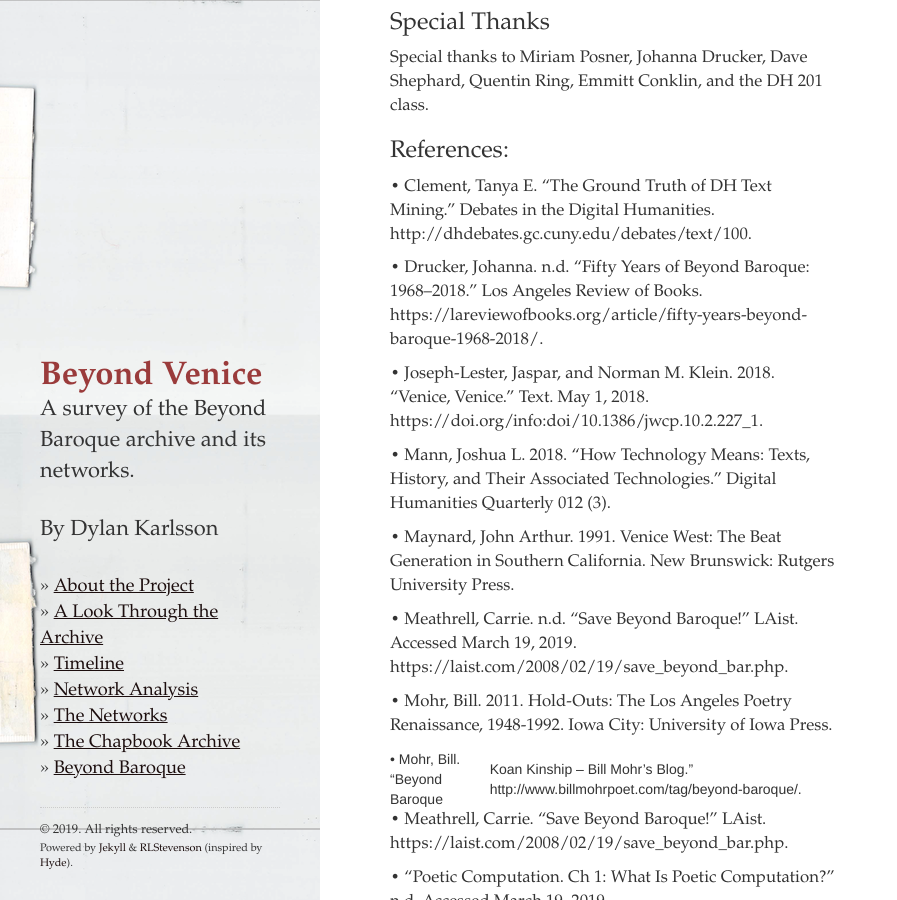
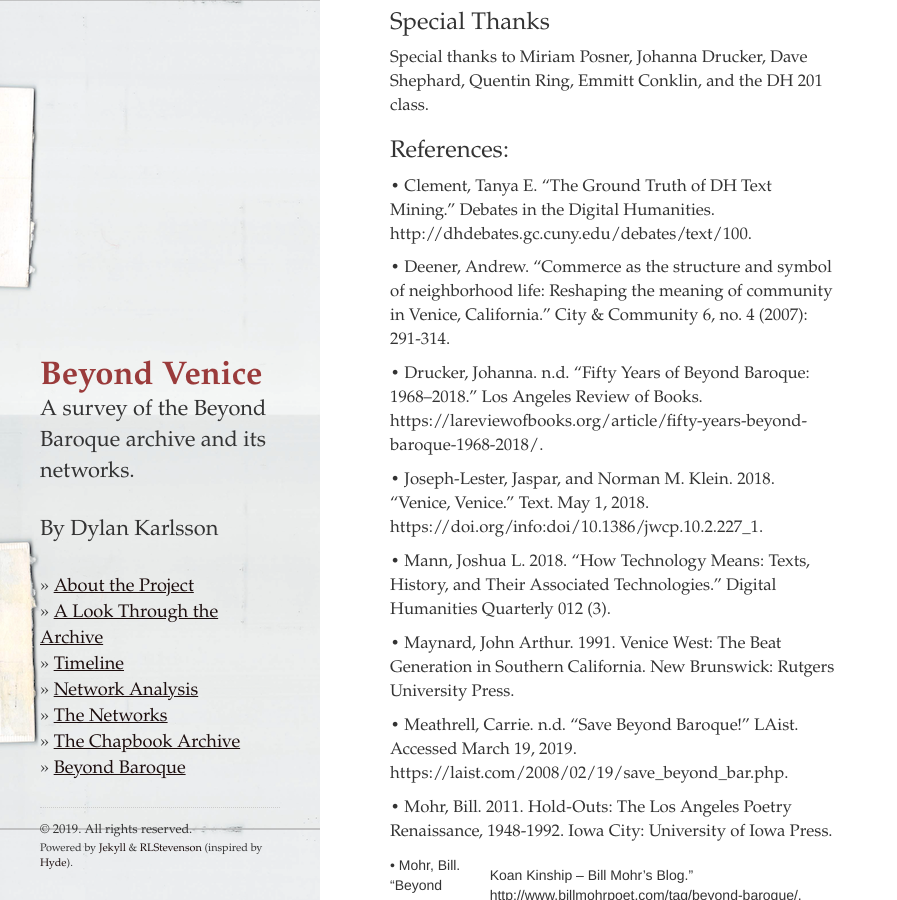
Before and after one commit to dylankarlsson/beyondvenice, a Jekyll site: the page built from _posts/2019-03-19-about.md, in a window 1280 px wide and 900 px high, scrolled down 855 px. Shown: the whole window, without its empty margins (0-897 px from the left). Built offline with Jekyll 4.4.1, drawn with Linux system fonts in a browser that asks for light colours.

Commit message:
Update 2019-03-19-about.md

```diff
--- a/_posts/2019-03-19-about.md
+++ b/_posts/2019-03-19-about.md
@@ -15,6 +15,8 @@ Special thanks to Miriam Posner, Johanna Drucker, Dave Shephard, Quentin Ring, E
 ### References:
 
 • Clement, Tanya E. "The Ground Truth of DH Text Mining." Debates in the Digital Humanities. http://dhdebates.gc.cuny.edu/debates/text/100.
+
+• Deener, Andrew. "Commerce as the structure and symbol of neighborhood life: Reshaping the meaning of community in Venice, California." City & Community 6, no. 4 (2007): 291-314.
 
 • Drucker, Johanna. n.d. “Fifty Years of Beyond Baroque: 1968–2018.” Los Angeles Review of Books. https://lareviewofbooks.org/article/fifty-years-beyond-baroque-1968-2018/.
 
```
